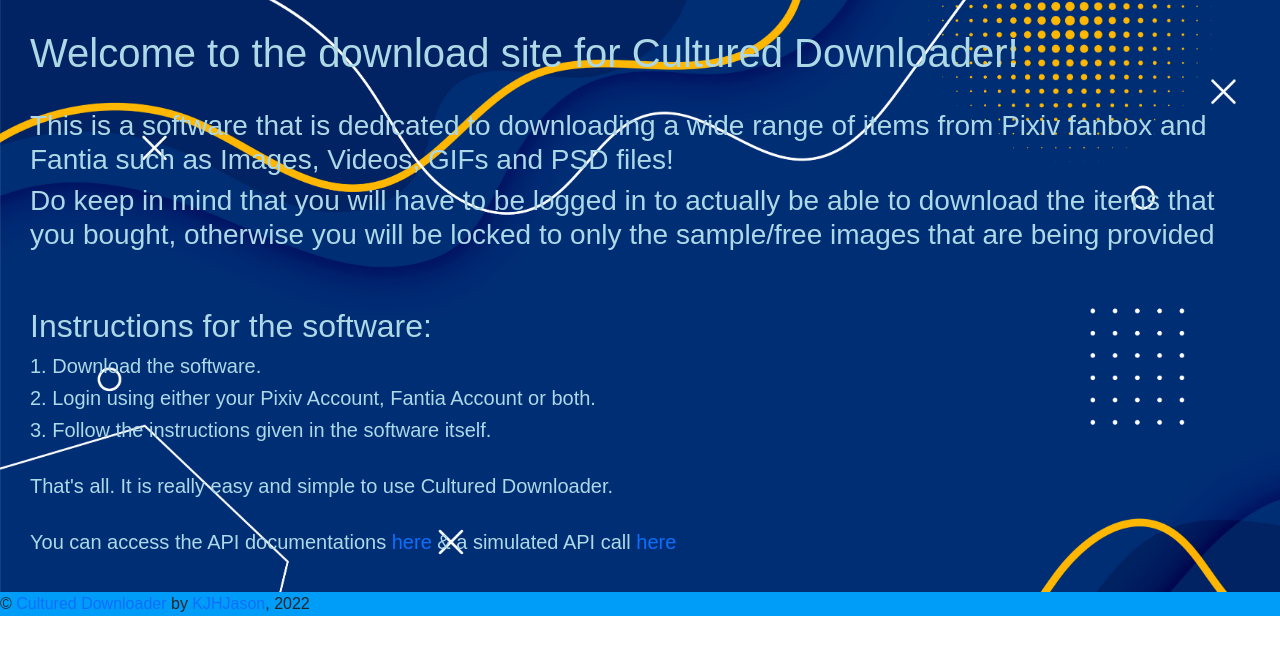
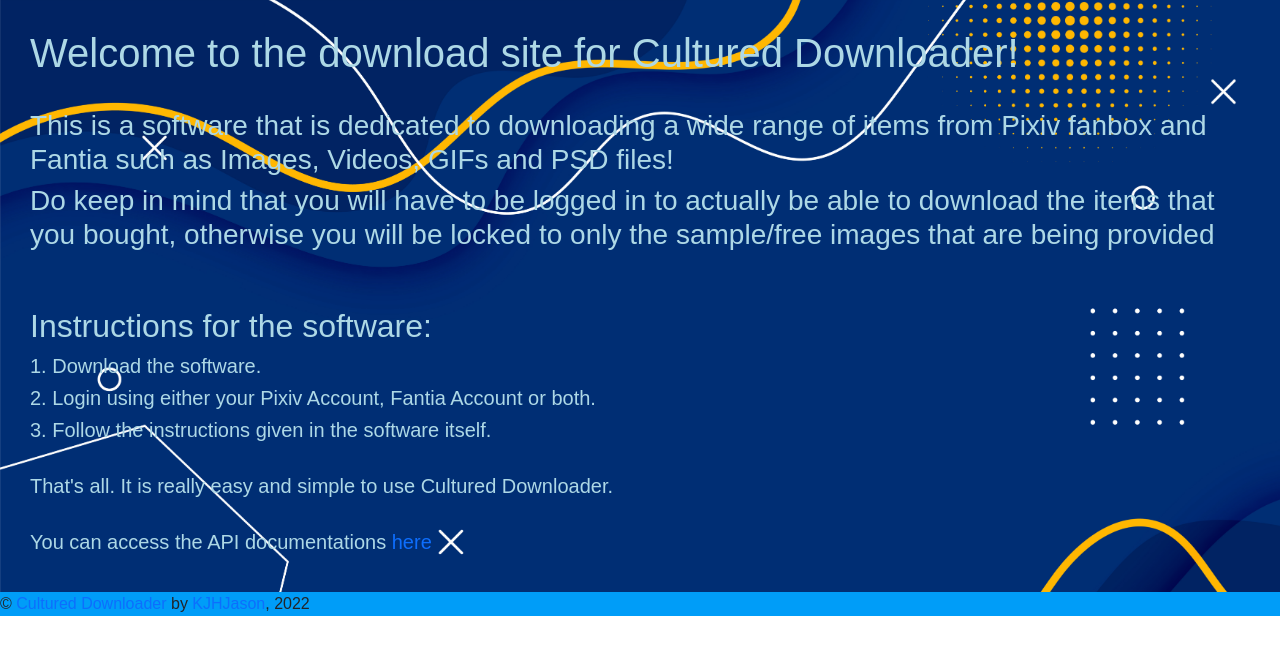
Before and after one commit to KJHJason/Cultured-Downloader-Web, a Python web app: template src/templates/general/index.html in a window 1280 px wide. Shown: the part 77-732 px from the top of the page. Run offline with Jinja, Linux system fonts and the light colour scheme; the template is opened without the code that fills it, so the values that code supplies are empty.

Commit message:
update requirements and removed swagger UI from index.html

```diff
--- a/requirements.txt
+++ b/requirements.txt
@@ -10,7 +10,7 @@
 
 # For the mongodb database
 motor>=3.0.0
-pymongo[tls,srv]
+pymongo[srv]
 
 # Other useful dependencies
 # used in the FastAPI web app
--- a/src/templates/general/index.html
+++ b/src/templates/general/index.html
@@ -18,7 +18,7 @@
         <br>
         <h5>That's all. It is really easy and simple to use Cultured Downloader.</h5>
         <br>
-        <h5>You can access the API documentations <a href="https://www.cultureddownloader.com/api/latest/redoc">here</a> & a simulated API call <a href="https://api.cultureddownloader.com/latest/docs">here</a></h5>
+        <h5>You can access the API documentations <a href="https://www.cultureddownloader.com/api/latest/redoc">here</a></h5>
     </div>
 </div>
 {{ context.server_time }}
```
